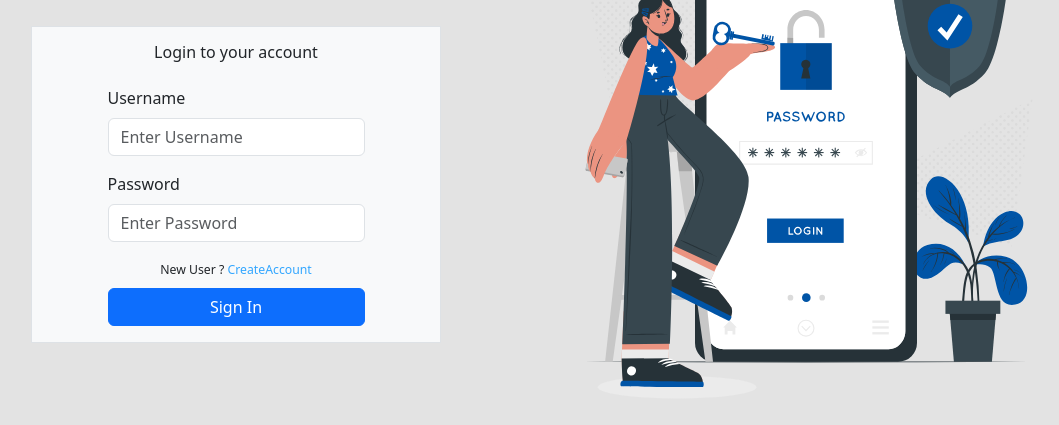
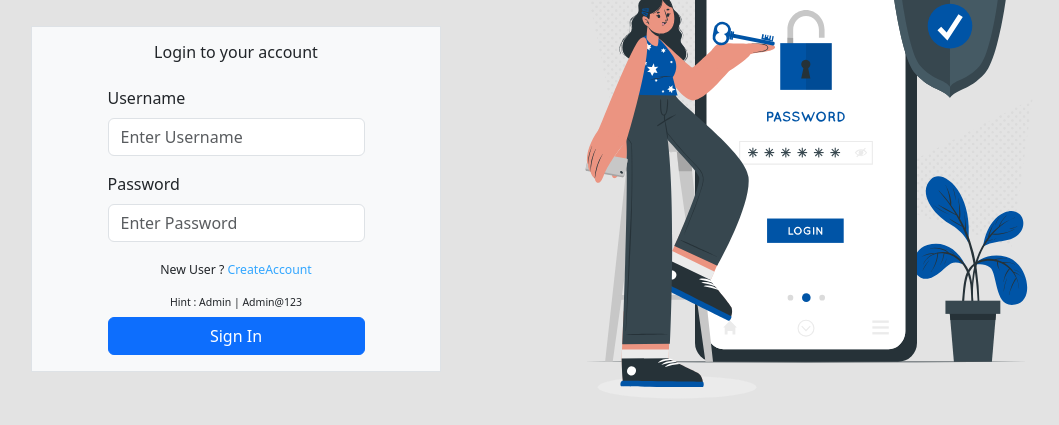
Before and after one commit to chsanjay920/kahoot-clone, a plain HTML site: page frontend/index.html in a window 1280 px wide. Shown: the part 245-670 px from the top of the page, without its empty margins (119-1178 px from the left). Drawn offline with Linux system fonts and the light colour scheme.

Commit message:
"Logo Changed | Default password hint added"

```diff
--- a/frontend/index.html
+++ b/frontend/index.html
@@ -20,6 +20,7 @@
                             <div class="col mb-3 d-flex justify-content-center">
                                 <h6>Login to your account</h6>
                             </div>
+
                             <div class="mb-3">
                                 <label for="username" class="form-label">Username</label>
                                 <input type="text" class="form-control" id="username" placeholder="Enter Username"
@@ -36,6 +37,11 @@
                                 </small>
                                 <small style="color: rgb(50, 166, 255); cursor: pointer;"
                                     onclick="register()">CreateAccount</small>
+                            </div>
+                            <div class="text-center small my-2 ">
+                                <sub>
+                                    Hint : Admin | Admin@123
+                                </sub>
                             </div>
                             <button type="button" class="btn btn-primary w-100 mb-3" onclick="Userlogin()">Sign In</button>
                         </form>
```
Also changed, not shown: frontend/images/logo.png.
